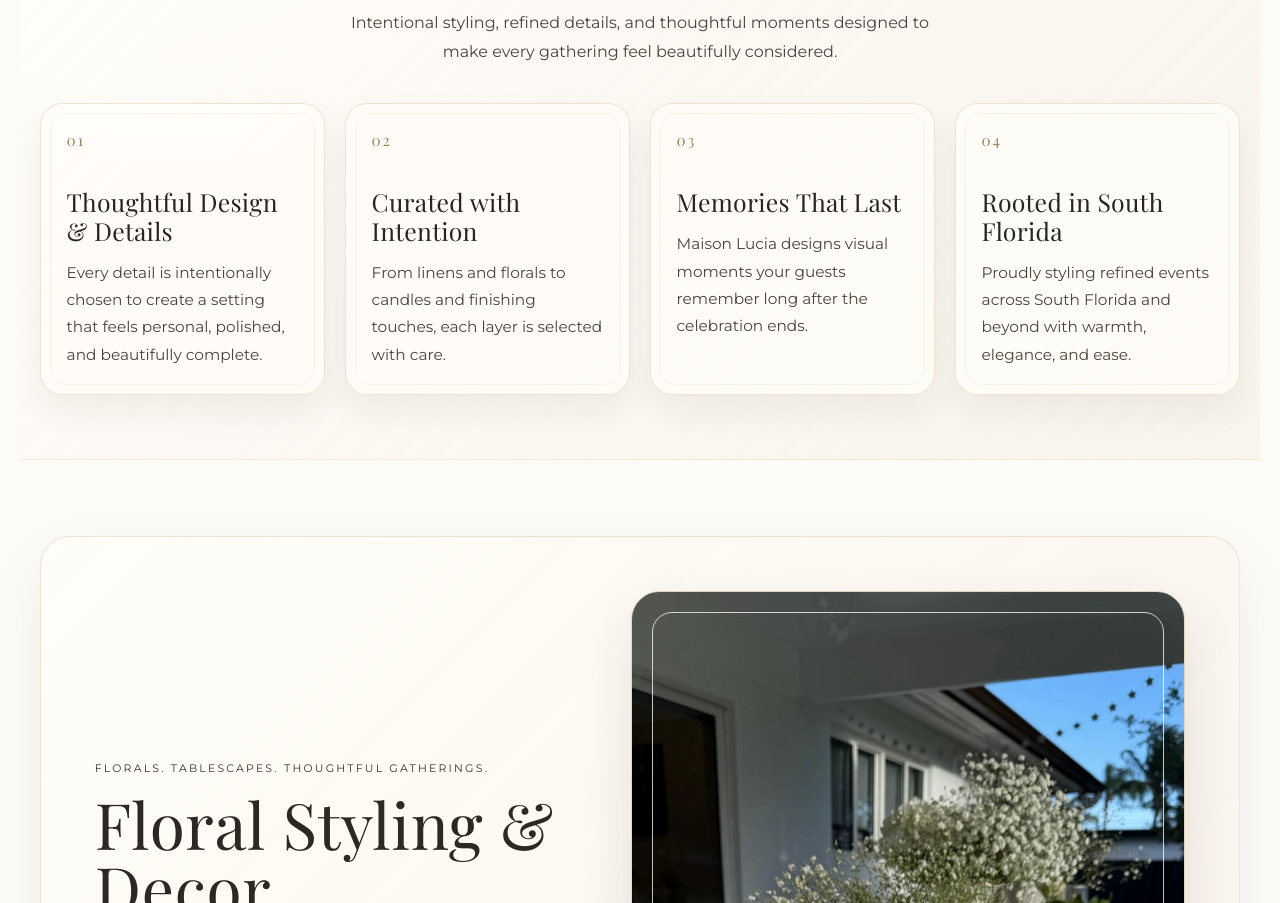
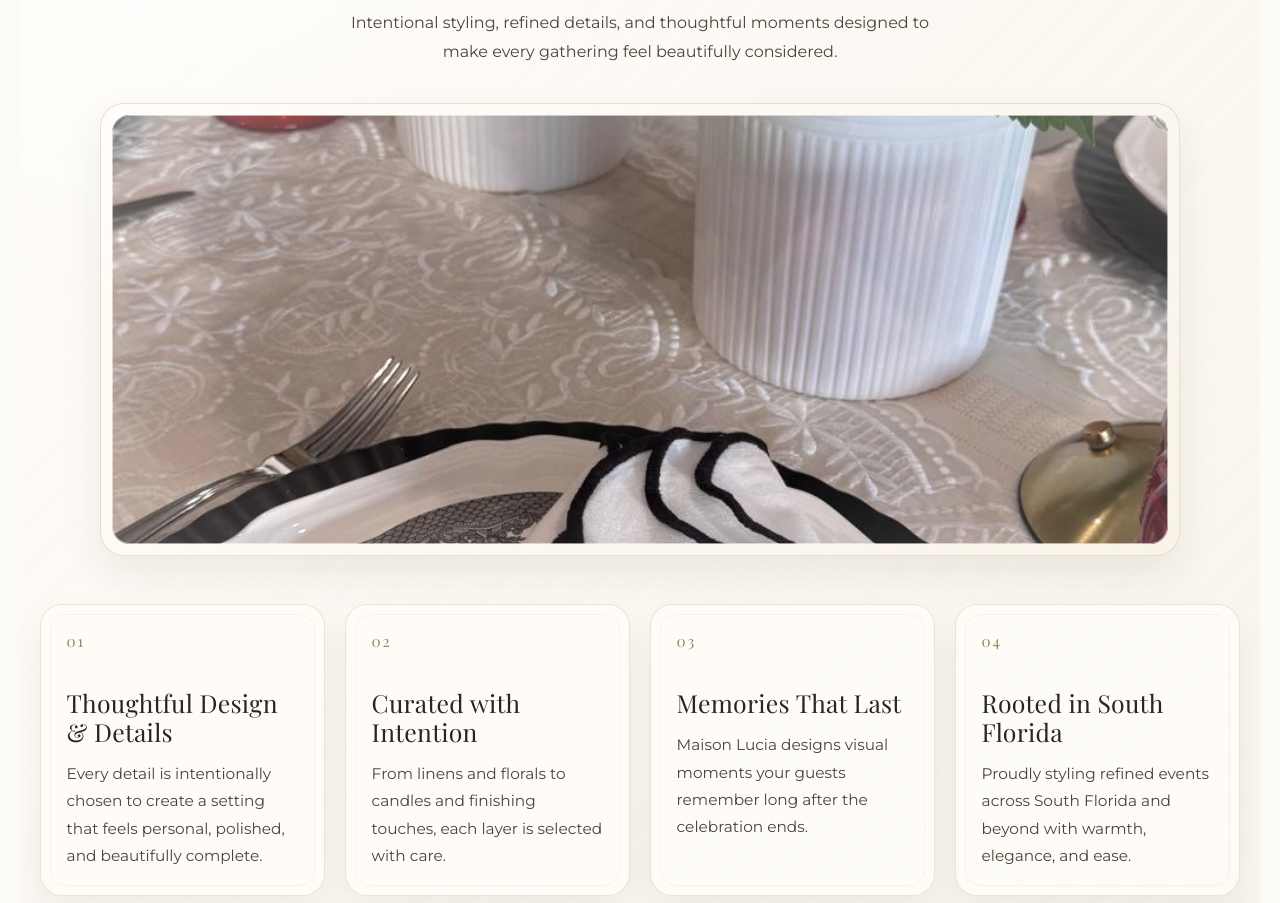
Before and after one commit to DrRobF/maison-lucia-site, a Next.js app: page / in a window 1280 px wide. Shown: the part 1375-2278 px from the top of the page. Built offline with nearby package versions, Linux system fonts and the light colour scheme.

Commit message:
Add Maison Lucia approach image

```diff
--- a/pages/index.js
+++ b/pages/index.js
@@ -287,6 +287,13 @@ export default function Home() {
               designed to make every gathering feel beautifully considered.
             </p>
           </div>
+          <figure className={styles.featureEditorialImageWrap}>
+            <img
+              src="/white-red.webp"
+              alt="White and red Maison Lucia table styling with refined floral details"
+              className={styles.featureEditorialImage}
+            />
+          </figure>
           <div className={styles.featureRow}>
             {features.map((feature, index) => (
               <article key={feature.title} className={styles.featureCard}>
--- a/styles/Home.module.css
+++ b/styles/Home.module.css
@@ -283,6 +283,49 @@
   line-height: 1.82;
 }
 
+.featureEditorialImageWrap {
+  position: relative;
+  margin: 0 auto clamp(2rem, 4vw, 3rem);
+  padding: clamp(0.45rem, 1vw, 0.7rem);
+  max-width: 1080px;
+  overflow: hidden;
+  border: 1px solid rgba(194, 163, 110, 0.3);
+  border-radius: 24px;
+  background: linear-gradient(
+    135deg,
+    rgba(255, 253, 249, 0.95),
+    rgba(248, 242, 232, 0.8)
+  );
+  box-shadow: 0 18px 42px rgba(38, 32, 23, 0.08);
+}
+
+.featureEditorialImageWrap::before {
+  content: "";
+  position: absolute;
+  inset: clamp(0.45rem, 1vw, 0.7rem);
+  z-index: 1;
+  border-radius: 18px;
+  background:
+    radial-gradient(
+      ellipse at center,
+      rgba(255, 255, 255, 0) 54%,
+      rgba(252, 251, 248, 0.24) 100%
+    ),
+    linear-gradient(to bottom, rgba(255, 253, 249, 0.16), rgba(255, 253, 249, 0));
+  box-shadow: inset 0 0 0 1px rgba(255, 253, 249, 0.55);
+  pointer-events: none;
+}
+
+.featureEditorialImage {
+  width: 100%;
+  aspect-ratio: 16 / 6.5;
+  display: block;
+  object-fit: cover;
+  object-position: center;
+  border-radius: 18px;
+  filter: saturate(0.95) contrast(1.02) brightness(1.03);
+}
+
 .featureRow {
   display: grid;
   grid-template-columns: repeat(4, minmax(0, 1fr));
@@ -771,6 +814,21 @@
     min-height: 340px;
   }
 
+  .featureEditorialImageWrap {
+    width: 100%;
+    margin-bottom: 1.8rem;
+    border-radius: 20px;
+  }
+
+  .featureEditorialImageWrap::before {
+    border-radius: 14px;
+  }
+
+  .featureEditorialImage {
+    aspect-ratio: 4 / 3;
+    border-radius: 14px;
+  }
+
   .featureRow,
   .approachImages,
   .tableSettingPair,
```
